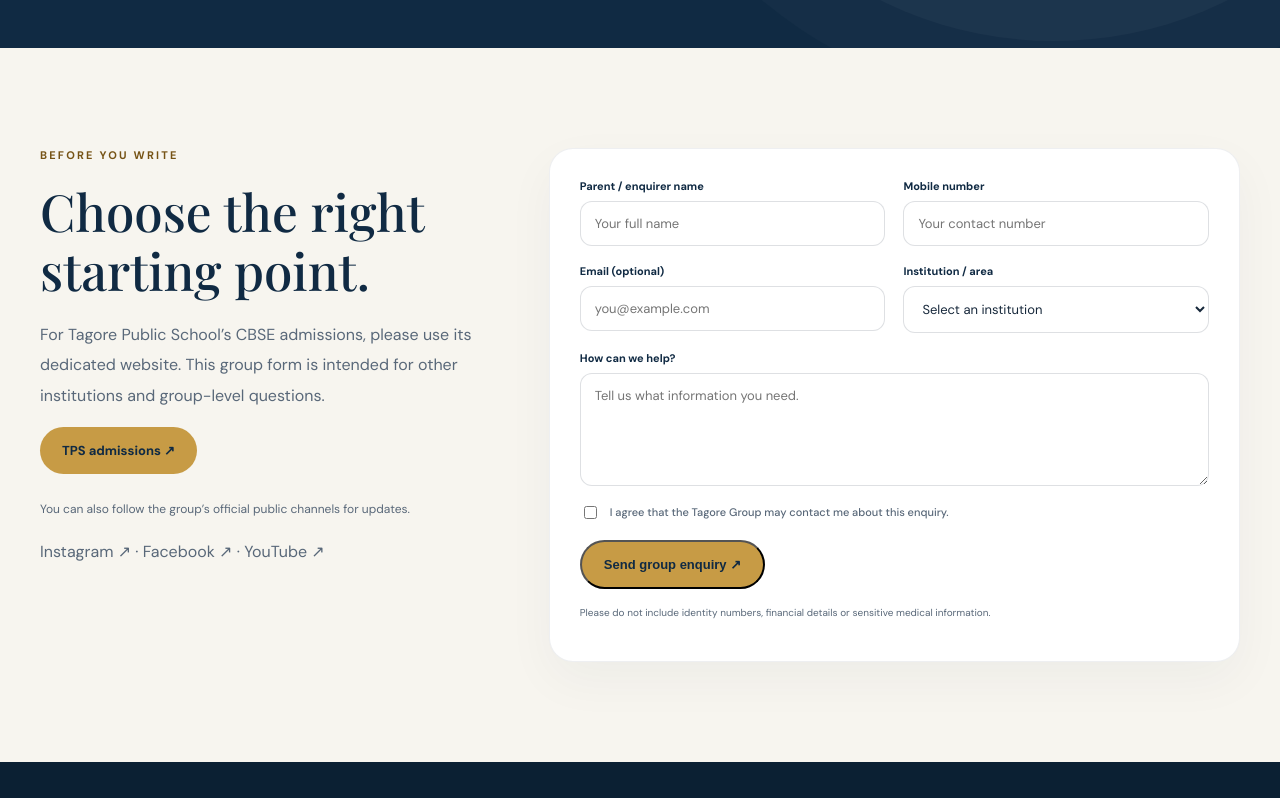
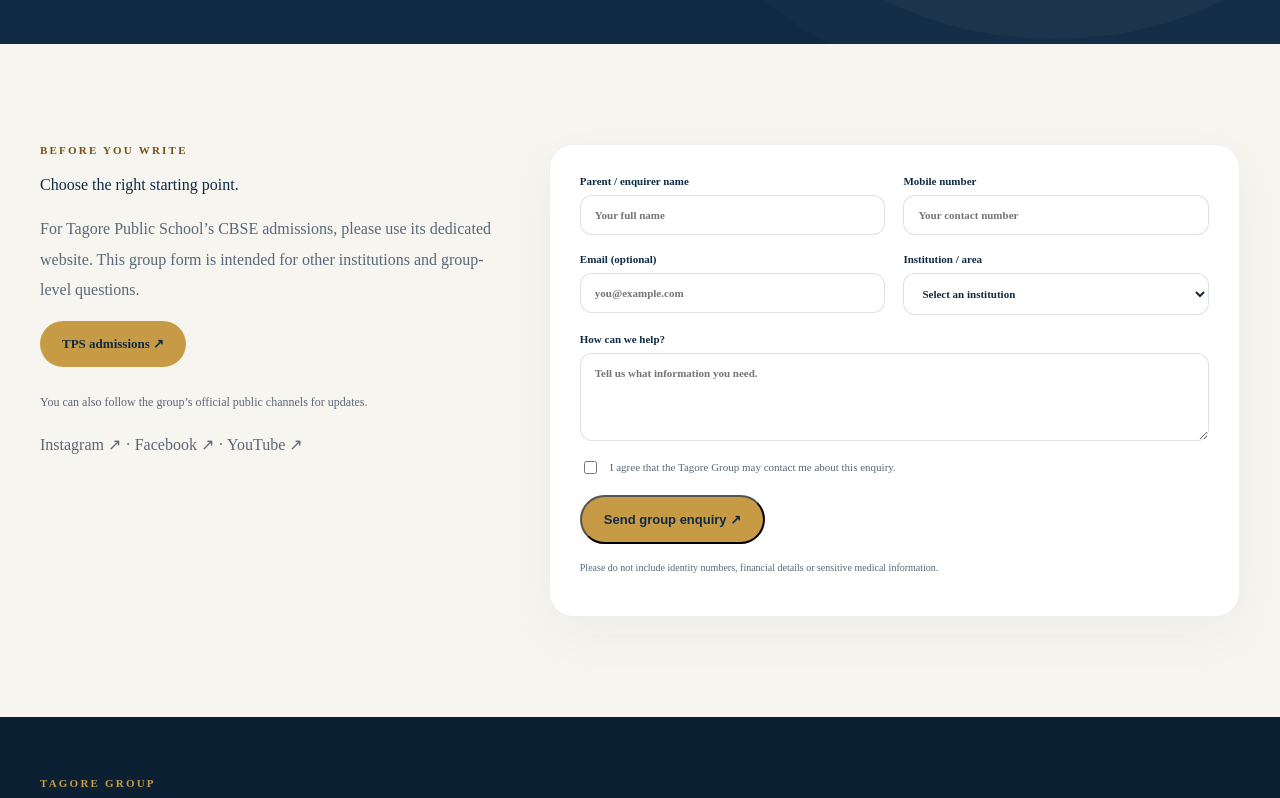
Before and after one commit to 158jeet/tagore-public-school-website, a Next.js app in the folder apps/tier/: page /contact in a window 1280 px wide. Shown: the part 531-1329 px from the top of the page. Built offline with nearby package versions, Linux system fonts and the light colour scheme; no server answers.

Commit message:
fix(tier): remove network-dependent font build step

```diff
--- a/apps/tier/src/app/layout.tsx
+++ b/apps/tier/src/app/layout.tsx
@@ -1,12 +1,9 @@
 import type { Metadata } from "next";
-import { DM_Sans, Playfair_Display } from "next/font/google";
 import "./globals.css";
 import { GroupSiteHeader } from "@/components/site-header";
 import { GroupSiteFooter } from "@/components/site-footer";
 import { MobileQuickActions } from "@/components/mobile-quick-actions";
 
-const dmSans = DM_Sans({ subsets: ["latin"], weight: ["400", "500", "600", "700"], variable: "--font-dm-sans", display: "swap" });
-const playfairDisplay = Playfair_Display({ subsets: ["latin"], weight: ["500", "600", "700"], variable: "--font-playfair", display: "swap" });
 
 const siteUrl = process.env.NEXT_PUBLIC_SITE_URL || "https://www.tieredu.org";
 const indexingEnabled = process.env.SITE_INDEXING_ENABLED === "true";
@@ -53,7 +50,7 @@ export const metadata: Metadata = {
 export default function RootLayout({ children }: { children: React.ReactNode }) {
   return (
     <html lang="en">
-      <body className={`${dmSans.variable} ${playfairDisplay.variable}`}>
+      <body>
         <script
           type="application/ld+json"
           dangerouslySetInnerHTML={{ __html: JSON.stringify(groupSchema).replace(/</g, "\\u003c") }}
```
